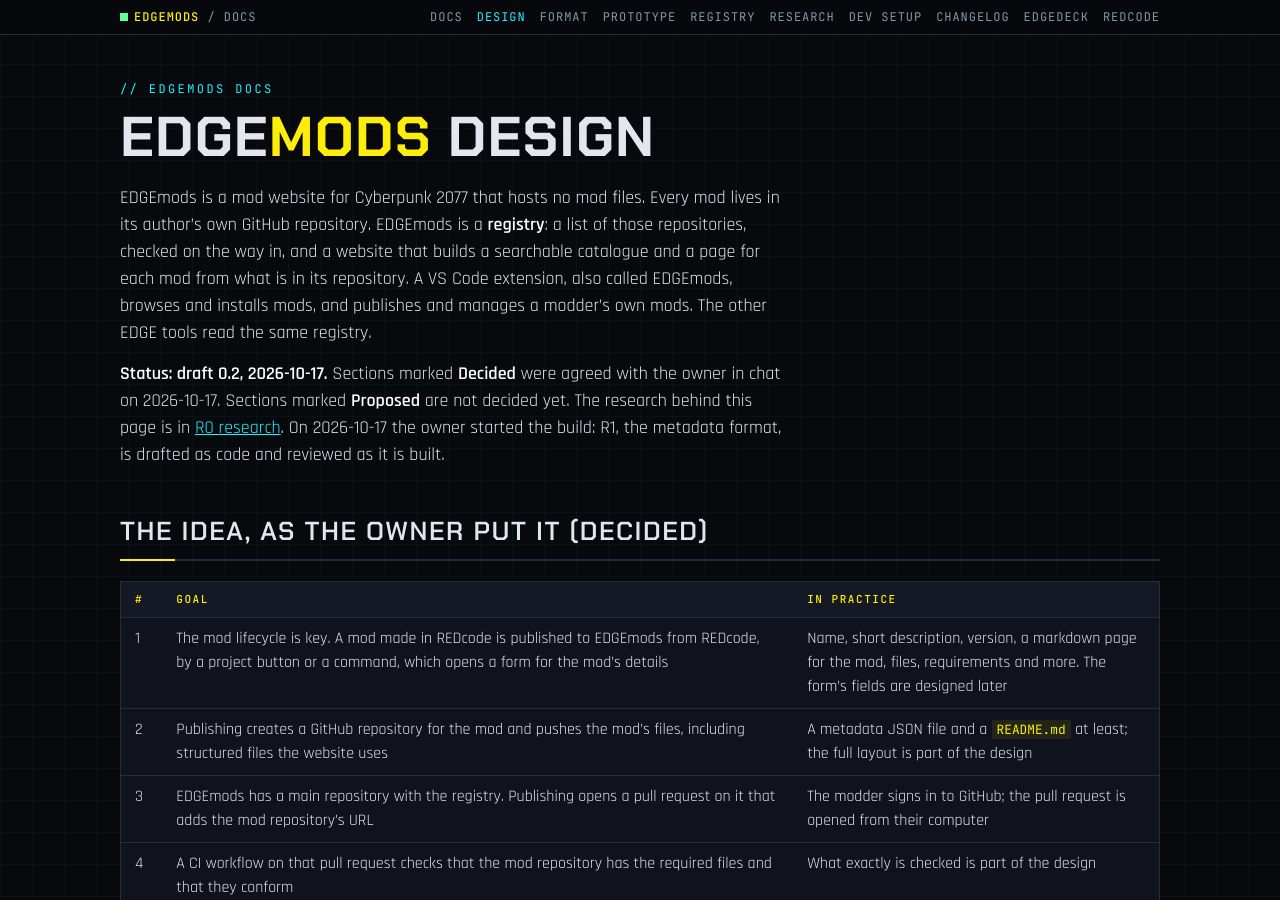
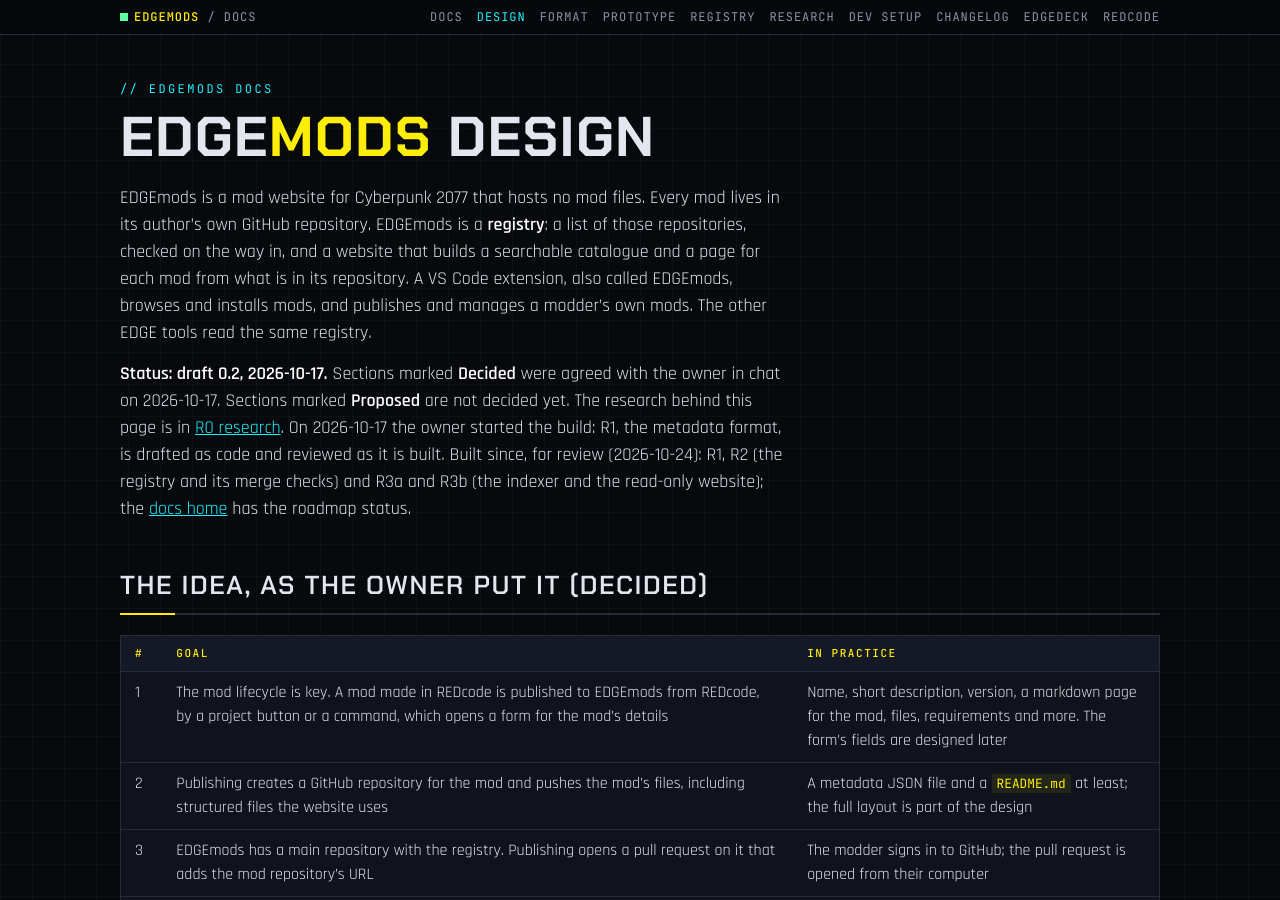
Before and after one commit to Edgemodders/EDGEmods, a Jekyll site: the page built from docs/design.md, in a window 1280 px wide and 900 px high. Built offline with Jekyll 4.4.1, drawn with Linux system fonts in a browser that asks for light colours; our own code applies the rules of GitHub Pages for plain Markdown files; some of the changed text lies outside the part shown.

Commit message:
Docs: status after R2, R3a and R3b; the extension marked planned
The README said R1 was the only thing built and listed one package; the
docs home and dev setup said the website does not exist. They now name
R2, R3a and R3b, the four packages and the registry folder, and say the
website runs on a PC but is not live. The design's open questions no
longer call the format next or the scanner undecided (ClamAV runs), and
EDGEplugin is EDGEchat. The README's extension paragraph is future tense.

Co-Authored-By: Claude Opus 5.5 <noreply@anthropic.com>

```diff
--- a/docs/design.md
+++ b/docs/design.md
@@ -2,7 +2,7 @@
 
 EDGEmods is a mod website for Cyberpunk 2077 that hosts no mod files. Every mod lives in its author's own GitHub repository. EDGEmods is a **registry**: a list of those repositories, checked on the way in, and a website that builds a searchable catalogue and a page for each mod from what is in its repository. A VS Code extension, also called EDGEmods, browses and installs mods, and publishes and manages a modder's own mods. The other EDGE tools read the same registry.
 
-**Status: draft 0.2, 2026-10-17.** Sections marked **Decided** were agreed with the owner in chat on 2026-10-17. Sections marked **Proposed** are not decided yet. The research behind this page is in [R0 research](research.html). On 2026-10-17 the owner started the build: R1, the metadata format, is drafted as code and reviewed as it is built.
+**Status: draft 0.2, 2026-10-17.** Sections marked **Decided** were agreed with the owner in chat on 2026-10-17. Sections marked **Proposed** are not decided yet. The research behind this page is in [R0 research](research.html). On 2026-10-17 the owner started the build: R1, the metadata format, is drafted as code and reviewed as it is built. Built since, for review (2026-10-24): R1, R2 (the registry and its merge checks) and R3a and R3b (the indexer and the read-only website); the [docs home](index.html) has the roadmap status.
 
 ## The idea, as the owner put it (Decided)
 
@@ -346,7 +346,7 @@ The extension lives in this repository, beside the server, and its `.vsix` is pu
 | REDcode | Owns the project and packing (`REDcodeApi` version 1: `project()`, `pack()`). **Request issues (proposed):** a project button and command that open the EDGEmods publishing form, with a prompt to install EDGEmods when it is missing; and a command-line pack (a project folder in, the `packed` folder out, through REDbridge) that the shared build workflow can run on a GitHub runner |
 | GitHub | Mod repositories, pushes, releases, the webhook and the registry pull request are made with the modder's own GitHub account, through VS Code's GitHub sign-in (`public_repo`, `write:repo_hook` and `workflow`), so the modder never has to visit GitHub. Builds run on GitHub Actions in the mod's repository, through EDGEmods' shared workflow |
 | EDGEweb | Owns https://edgemodders.ai, the platform's site; EDGEmods has its own domain, https://edgemods.ai. EDGEweb can link to it |
-| EDGEkit, EDGEplugin | Bundle EDGEmods, and teach it to the assistant, once released |
+| EDGEkit, EDGEchat (the Claude Code plugin, named EDGEplugin until 2026-10-17) | Bundle EDGEmods, and teach it to the assistant, once released |
 
 ## The MCP server (Proposed)
 
@@ -375,8 +375,8 @@ To be agreed. The format comes first, because the checks, the website and the ex
 
 | Question | Notes |
 |---|---|
-| The metadata format and the publishing form's fields | Next, on their own page |
-| Which malware scanner | VirusTotal's terms for this use, ClamAV, or both |
+| The metadata format and the publishing form's fields | The format is drafted on its own page, [edgemods.json](manifest.html) (proposed, for the owner's review); the form's fields follow it |
+| Which malware scanner | ClamAV runs in the merge checks now (R2). VirusTotal as a second scanner waits on a reading of its terms for this use |
 | What the agent review tags and refuses | The owner defines it before R6 |
 | Nexus | Cross-posting, linked both ways? EDGEdeck already speaks to Nexus |
 | Other git hosts | GitHub only for now |
```
Also changed, not shown: docs/dev-setup.md (+1 -1 lines), docs/index.md (+1 -1 lines), docs/prototype.md (+1 -1 lines), README.md, docs/assets/brand/badges/status.svg, 1 other file.
